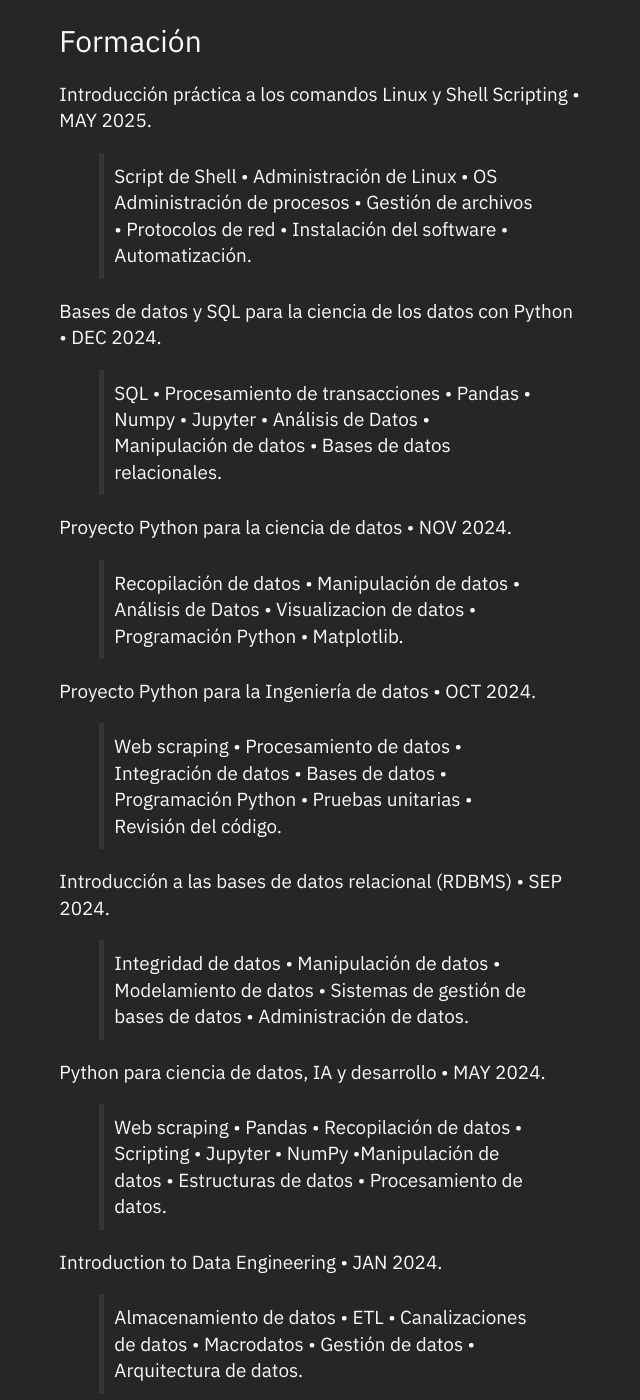
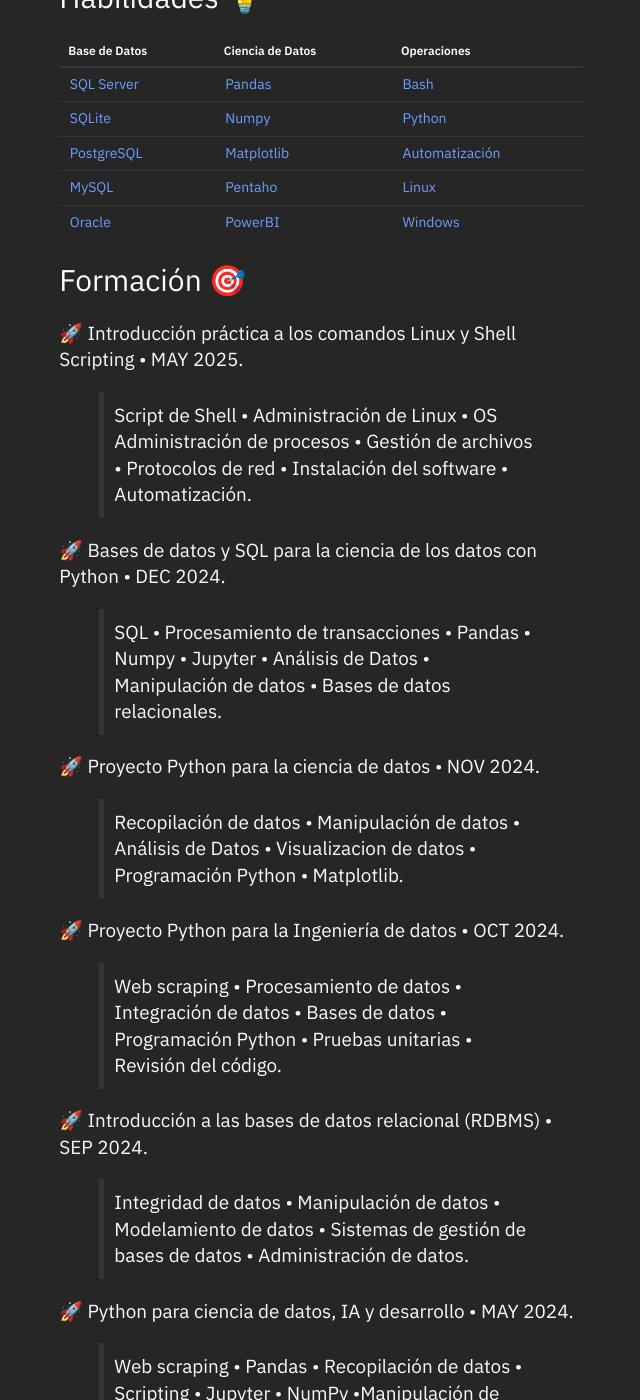
Before and after one commit to batistayureiba/batistayureiba.github.io, a Jekyll site: the page built from _posts/2025-05-24-about.md, in a window 1280 px wide and 1400 px high, scrolled down 3415 px. Shown: the whole window, without its empty margins (319-959 px from the left). Built offline with Jekyll 4.4.1, drawn with Linux system fonts in a browser that asks for light colours; some of the changed text lies outside the part shown.

Commit message:
Update 2025-05-24-about.md

```diff
--- a/_posts/2025-05-24-about.md
+++ b/_posts/2025-05-24-about.md
@@ -34,14 +37,14 @@
 
 >`SQL Server • Windows Server • Transact-SQL • Pol21 ERP • IssueTrak`
 
-##### Inv. Global Academy, C.A.
+💼 ##### Inv. Global Academy, C.A.
 >**Consultor de Sistemas Administrativo**<br>NOV JUN 2014 • SEP 2014.<br>
 >*Especialista en configuración y personalización de software de gestión empresarial. Capacitación Online/Presencial a clientes, Soporte.*
 
 >`DataPro • MySQL• dBase • Crystal Report • Profit Plus KDoce • SQL Server`
 
 {:#skills}
-### Habilidades
+### Habilidades 💡
 
 | **Base de Datos**  | **Ciencia de Datos** | **Operaciones**  |
 |---------------|-----------------|---------------|
@@ -52,44 +55,44 @@
 | [Oracle](#skills) | [PowerBI](#skills) | [Windows](#skills) |
 
 {:#courses}
-### Formación
+### Formación 🎯
 
-Introducción práctica a los comandos Linux y Shell Scripting • MAY 2025.
+🚀 Introducción práctica a los comandos Linux y Shell Scripting • MAY 2025.
 > Script de Shell • Administración de Linux • OS Administración de procesos •  Gestión de archivos • Protocolos de red • Instalación del software • Automatización.
 
-Bases de datos y SQL para la ciencia de los datos con Python • DEC 2024.
+🚀 Bases de datos y SQL para la ciencia de los datos con Python • DEC 2024.
 > SQL • Procesamiento de transacciones • Pandas • Numpy • Jupyter • Análisis de Datos • Manipulación de datos • Bases de datos relacionales.
 
 
-Proyecto Python para la ciencia de datos • NOV 2024.
+🚀 Proyecto Python para la ciencia de datos • NOV 2024.
 > Recopilación de datos • Manipulación de datos • Análisis de Datos • Visualizacion de datos • Programación Python • Matplotlib.
 
-Proyecto Python para la Ingeniería de datos • OCT 2024.
+🚀 Proyecto Python para la Ingeniería de datos • OCT 2024.
 > Web scraping • Procesamiento de datos • Integración de datos • Bases de datos • Programación Python • Pruebas unitarias • Revisión del código.
 
-Introducción a las bases de datos relacional (RDBMS) • SEP 2024.
+🚀 Introducción a las bases de datos relacional (RDBMS) • SEP 2024.
 > Integridad de datos • Manipulación de datos • Modelamiento de datos • Sistemas de gestión de bases de datos • Administración de datos.
 
-Python para ciencia de datos, IA y desarrollo • MAY 2024.
+🚀 Python para ciencia de datos, IA y desarrollo • MAY 2024.
 > Web scraping • Pandas • Recopilación de datos • Scripting • Jupyter • NumPy •Manipulación de datos • Estructuras de datos • Procesamiento de datos.
 
-Introduction to Data Engineering • JAN 2024.
+🚀 Introduction to Data Engineering • JAN 2024.
 > Almacenamiento de datos • ETL • Canalizaciones de datos • Macrodatos • Gestión de datos • Arquitectura de datos.
 
-Administración de bases de datos relacionales (DBA) • DEC 2023.
+🚀 Administración de bases de datos relacionales (DBA) • DEC 2023.
 > Ajuste del rendimiento • Monitoreo del sistema • Diseño de bases de datos
 > Recuperación en caso de catástrofe • Arquitectura y administración de bases de datos • Control de acceso basado en roles (RBAC).
 
-Datos y ciberseguridad • OCT 2023.
+🚀 Datos y ciberseguridad • OCT 2023.
 > Inteligencia sobre amenazas cibernéticas • Gestión de incidentes • Detección de anomalías • Gestión de eventos e información de seguridad (SIEM) • Ataques cibernéticos.
 
-Integilencia de Negocios e Indicadores de Gestión • FEB 2018.
+🚀 Integilencia de Negocios e Indicadores de Gestión • FEB 2018.
 > Indicadores de Gestión • Excel
 
-Ingenieria en Informática • FEB 2013.
+🚀 Ingenieria en Informática • FEB 2013.
 > Programación • Redes • Bases de Datos • Sistemas.
 
-Técnico Superior Informática • FEB 2011.
+🚀 Técnico Superior Informática • FEB 2011.
 > Programación • Redes • Bases de Datos • Sistemas.
 
 
```
Also changed, not shown: other parts of _posts/2025-05-24-about.md (+7 -4 lines).
